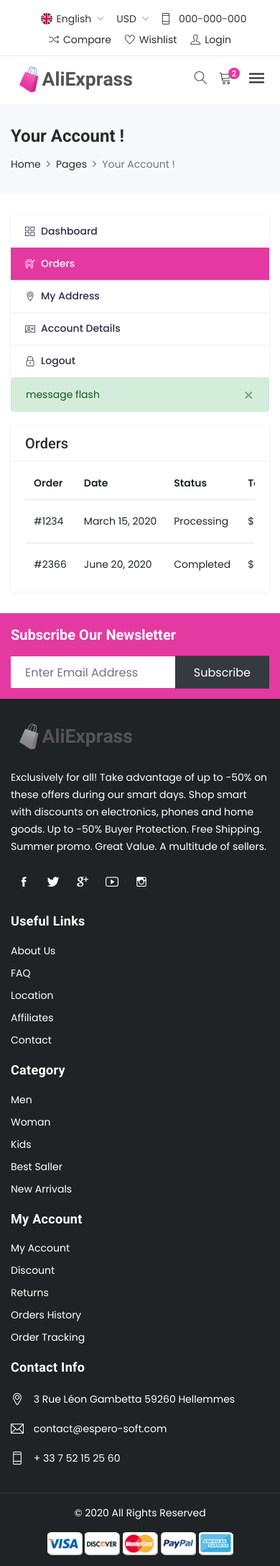
After one commit to jguyennet/teams-crm, a Symfony app: template templates/account/index.html.twig in a window 390 px wide, after a click on "Orders". The commit adds this page. Shown: the whole page at 72% size. Run offline with Twig, Linux system fonts and the light colour scheme; the template is opened without the code that fills it, so the values that code supplies are empty; grey boxes labelled with a size stand in for pictures from a placeholder-image service; some libraries are stand-ins or nearby versions; some web fonts are replaced.

Commit message:
Après 42

```diff
--- a/src/Security/LoginFormAuthenticator.php
+++ b/src/Security/LoginFormAuthenticator.php
@@ -49,7 +49,7 @@ class LoginFormAuthenticator extends AbstractLoginFormAuthenticator
             return new RedirectResponse($targetPath);
         }
 
-        return new RedirectResponse($this->urlGenerator->generate('dashboard'));
+        return new RedirectResponse($this->urlGenerator->generate('app_account'));
         throw new \Exception('TODO: provide a valid redirect inside '.__FILE__);
     }
 
--- /dev/null
+++ b/templates/account/index.html.twig
@@ -0,0 +1,181 @@
+{% extends 'base.html.twig' %}
+
+{% block title %} Mon compte {% endblock %}
+
+{% block body %}
+
+{{ include("partials/title_section.html.twig", {'name': 'Your Account !'})}}
+
+<div class="section">
+    <div class="container">
+        <div class="row">
+            <div class="col-lg-3 col-md-4">
+                <div class="dashboard_menu">
+                    <ul class="nav nav-tabs flex-column" role="tablist">
+                      <li class="nav-item">
+                        <a class="nav-link active" id="dashboard-tab" data-toggle="tab" href="#dashboard" role="tab" aria-controls="dashboard" aria-selected="false"><i class="ti-layout-grid2"></i>Dashboard</a>
+                      </li>
+                      <li class="nav-item">
+                        <a class="nav-link" id="orders-tab" data-toggle="tab" href="#orders" role="tab" aria-controls="orders" aria-selected="false"><i class="ti-shopping-cart-full"></i>Orders</a>
+                      </li>
+                      <li class="nav-item">
+                        <a class="nav-link" id="address-tab" data-toggle="tab" href="#address" role="tab" aria-controls="address" aria-selected="true"><i class="ti-location-pin"></i>My Address</a>
+                      </li>
+                      <li class="nav-item">
+                        <a class="nav-link" id="account-detail-tab" data-toggle="tab" href="#account-detail" role="tab" aria-controls="account-detail" aria-selected="true"><i class="ti-id-badge"></i>Account details</a>
+                      </li>
+                      <li class="nav-item">
+                        <a class="nav-link" href="{{ path('app_logout')}}"><i class="ti-lock"></i>Logout</a>
+                      </li>
+                    </ul>
+                </div>
+            </div>
+            <div class="col-lg-9 col-md-8">
+
+                    <div class="alert alert-success alert-dismissible fade show" role="alert"> message flash
+                        <button type="button" class="close" data-dismiss="alert" aria-label="Close">
+                            <span aria-hidden="true">&times;</span>
+                          </button>
+                    </div>
+
+
+                <div class="tab-content dashboard_content">
+                      <div class="tab-pane fade active show" id="dashboard" role="tabpanel" aria-labelledby="dashboard-tab">
+                        <div class="card">
+                            <div class="card-header">
+                                <h3>Bonjour {{ app.user.firstname }}</h3>
+                            </div>
+                            <div class="card-body">
+
+                                <p>From your account dashboard. you can easily check &amp; view your <a href="javascript:void(0);" onclick="$('#orders-tab').trigger('click')">recent orders</a>, manage your <a href="javascript:void(0);" onclick="$('#address-tab').trigger('click')">shipping and billing addresses</a> and <a href="javascript:void(0);" onclick="$('#account-detail-tab').trigger('click')">edit your password and account details.</a></p>
+                            </div>
+                        </div>
+                      </div>
+                      <div class="tab-pane fade" id="orders" role="tabpanel" aria-labelledby="orders-tab">
+                        <div class="card">
+                            <div class="card-header">
+                                <h3>Orders</h3>
+                            </div>
+                            <div class="card-body">
+                                <div class="table-responsive">
+                                    <table class="table">
+                                        <thead>
+                                            <tr>
+                                                <th>Order</th>
+                                                <th>Date</th>
+                                                <th>Status</th>
+                                                <th>Total</th>
+                                                <th>Actions</th>
+                                            </tr>
+                                        </thead>
+                                        <tbody>
+                                            <tr>
+                                                <td>#1234</td>
+                                                <td>March 15, 2020</td>
+                                                <td>Processing</td>
+                                                <td>$78.00 for 1 item</td>
+                                                <td><a href="#" class="btn btn-fill-out btn-sm">View</a></td>
+                                            </tr>
+                                            <tr>
+                                                <td>#2366</td>
+                                                <td>June 20, 2020</td>
+                                                <td>Completed</td>
+                                                <td>$81.00 for 1 item</td>
+                                                <td><a href="#" class="btn btn-fill-out btn-sm">View</a></td>
+                                            </tr>
+                                        </tbody>
+                                    </table>
+                                </div>
+                            </div>
+                        </div>
+                      </div>
+                    <div class="tab-pane fade" id="address" role="tabpanel" aria-labelledby="address-tab">
+                        <div class="row">
+                            <div class="col-lg-12">
+                                <a href="" class="btn btn-fill-out mb-3">Add new address</a>
+                            </div>
+                        </div>
+                        <div class="row">
+
+
+                                    <div class="col-lg-6">
+                                        <div class="card mb-3 mb-lg-0">
+                                            <div class="card-header">
+                                                <h3> Your Address # 1 </h3>
+                                            </div>
+                                            <div class="card-body">
+                                                <address> firstname lastname<br>
+                                                    25 Rue symfony <br>
+                                                  App n°10 <br>
+                                                    Paris <br>
+                                                    75000<br>
+                                                    France
+
+                                                </address>
+                                                <div class="btn-group">
+                                                    <a href="" class="btn btn-success">Edit</a>
+                                                    <a href="" class="btn btn-success">Delete</a>
+
+                                                </div>
+
+                                            </div>
+                                        </div>
+                                    </div>
+
+
+
+
+                        </div>
+                    </div>
+                    <div class="tab-pane fade" id="account-detail" role="tabpanel" aria-labelledby="account-detail-tab">
+                        <div class="card">
+                            <div class="card-header">
+                                <h3>Account Details</h3>
+                            </div>
+                            <div class="card-body">
+                                <p>Already have an account? <a href="#">Log in instead!</a></p>
+                                <form method="post" name="enq">
+                                    <div class="row">
+                                        <div class="form-group col-md-6">
+                                            <label>Prénom <span class="required">*</span></label>
+                                            <input required="" value="{{ app.user.firstname }}" class="form-control" name="name" type="text">
+                                         </div>
+                                         <div class="form-group col-md-6">
+                                            <label>Nom <span class="required">*</span></label>
+                                            <input required="" value="{{ app.user.lastname }}" class="form-control" name="phone">
+                                        </div>
+                                        <div class="form-group col-md-12">
+                                            <label>Display Name <span class="required">*</span></label>
+                                            <input required="" class="form-control" name="dname" type="text">
+                                        </div>
+                                        <div class="form-group col-md-12">
+                                            <label>Email Address <span class="required">*</span></label>
+                                            <input required="" class="form-control" name="email" type="email">
+                                        </div>
+                                        <div class="form-group col-md-12">
+                                            <label>Current Password <span class="required">*</span></label>
+                                            <input required="" class="form-control" name="password" type="password">
+                                        </div>
+                                        <div class="form-group col-md-12">
+                                            <label>New Password <span class="required">*</span></label>
+                                            <input required="" class="form-control" name="npassword" type="password">
+                                        </div>
+                                        <div class="form-group col-md-12">
+                                            <label>Confirm Password <span class="required">*</span></label>
+                                            <input required="" class="form-control" name="cpassword" type="password">
+                                        </div>
+                                        <div class="col-md-12">
+                                            <button type="submit" class="btn btn-fill-out" name="submit" value="Submit">Save</button>
+                                        </div>
+                                    </div>
+                                </form>
+                            </div>
+                        </div>
+                    </div>
+                </div>
+            </div>
+        </div>
+    </div>
+</div>
+
+{% endblock %}
```
Also changed, not shown: src/Controller/AccountController.php (added, +20 -0 lines), 1 other file.
